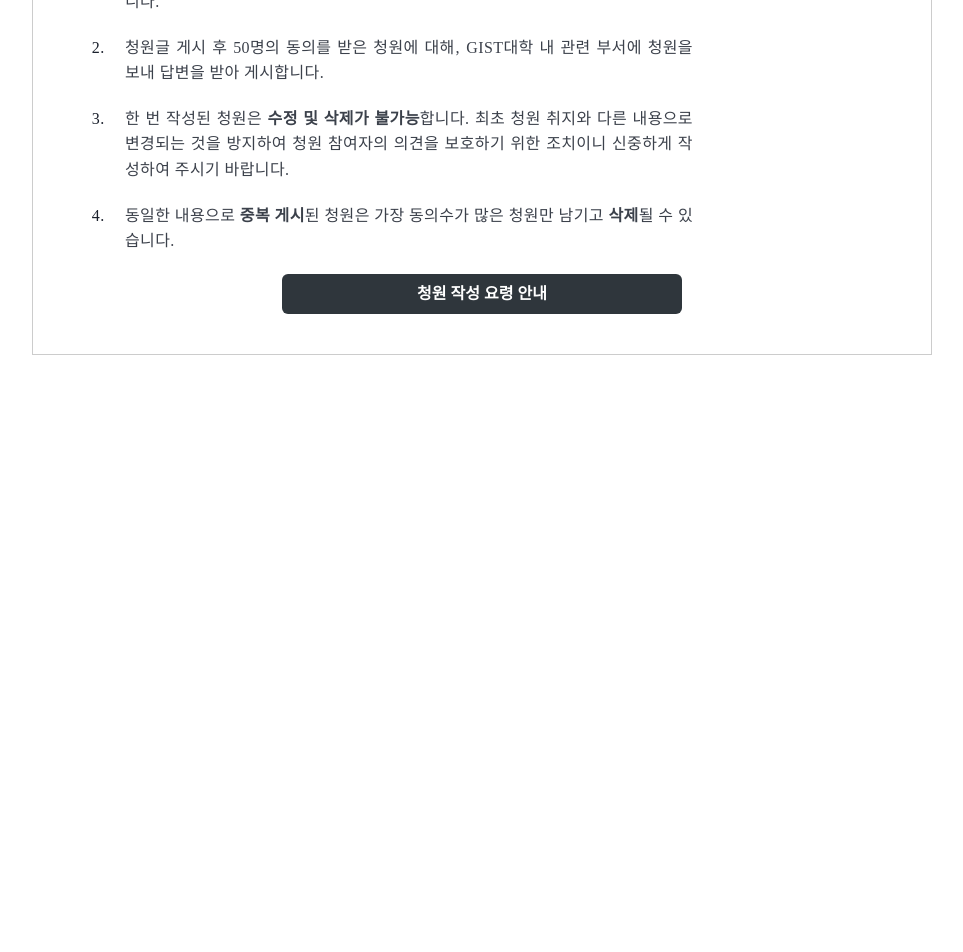
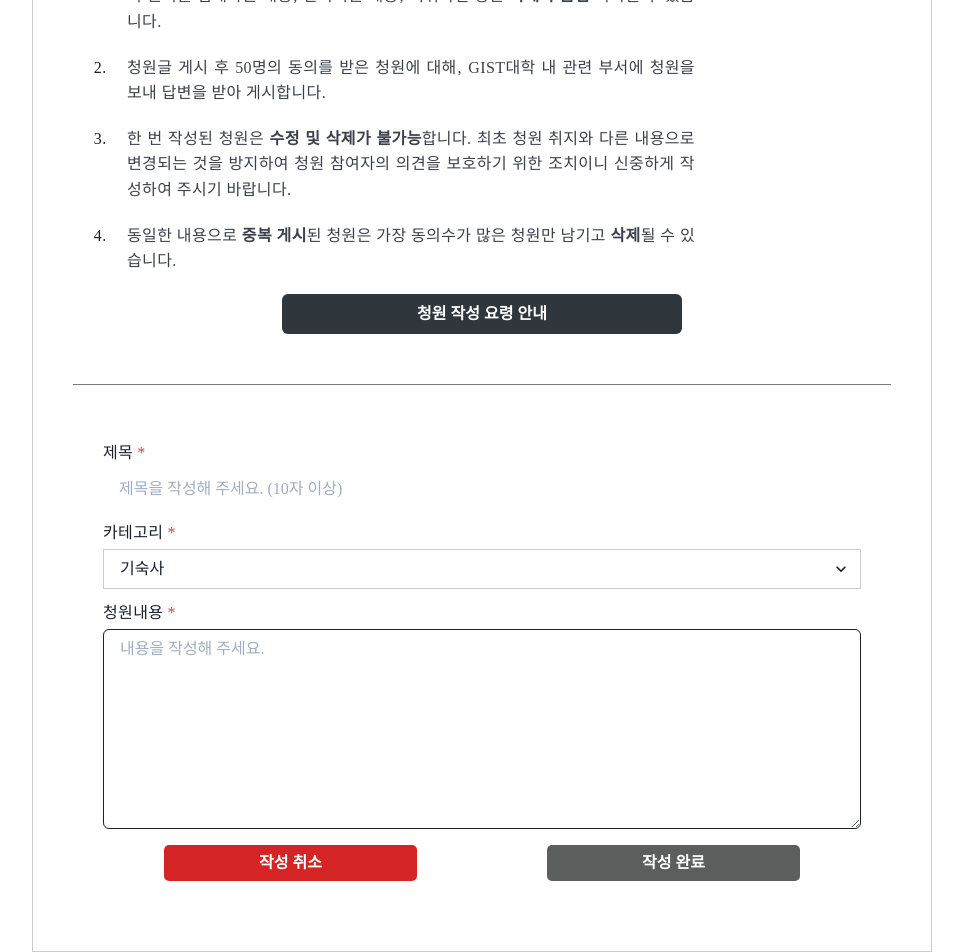
Before and after one commit to GIST-Petition-Site-Project/GIST-petition-web, a React (Create React App) app: page /write in a window 1280 px wide. Shown: the part 430-1382 px from the top of the page, without its empty margins (158-1121 px from the left). Before the commit the page ends 1000 px from the top, so only its background shows below. Built offline with nearby package versions, Linux system fonts and the light colour scheme; no server answers.

Commit message:
feat: PostEditor에 따른 Write 수정

```diff
--- a/src/pages/Write/Write.tsx
+++ b/src/pages/Write/Write.tsx
@@ -1,7 +1,8 @@
 import WritePrecaution from '../../components/WritePrecaution/WritePrecaution'
 import GuideModal from '../../components/PrecautionModal/GuideModal'
-import { Heading, Box, Stack } from '@chakra-ui/react'
+import { Heading, Box, Stack, Divider } from '@chakra-ui/react'
 import styled from '@emotion/styled'
+import PostEditor from '../../components/PostEditor/PostEditor'
 // 청원글 작성
 
 const Inner = styled.div`
@@ -14,6 +15,9 @@ const Inner = styled.div`
 const StyledBoxInner = styled.div`
   margin: 30px;
 `
+const StyledPostEditor = styled.div`
+  margin: 60px 30px;
+`
 const Write = (): JSX.Element => {
   return (
     <div>
@@ -25,7 +29,6 @@ const Write = (): JSX.Element => {
           <Heading as="h2" fontSize="20px">
             청원하기
           </Heading>
-
           <Box
             border="1px solid #ccc"
             borderRadius="0"
@@ -33,10 +36,14 @@ const Write = (): JSX.Element => {
             letterSpacing="wide"
           >
             <StyledBoxInner>
-              <Stack>
+              <Stack m="50px 2px">
                 <WritePrecaution />
                 <GuideModal />
               </Stack>
+              <Divider orientation="horizontal" />
+              <StyledPostEditor>
+                <PostEditor />
+              </StyledPostEditor>
             </StyledBoxInner>
           </Box>
         </Stack>
```
